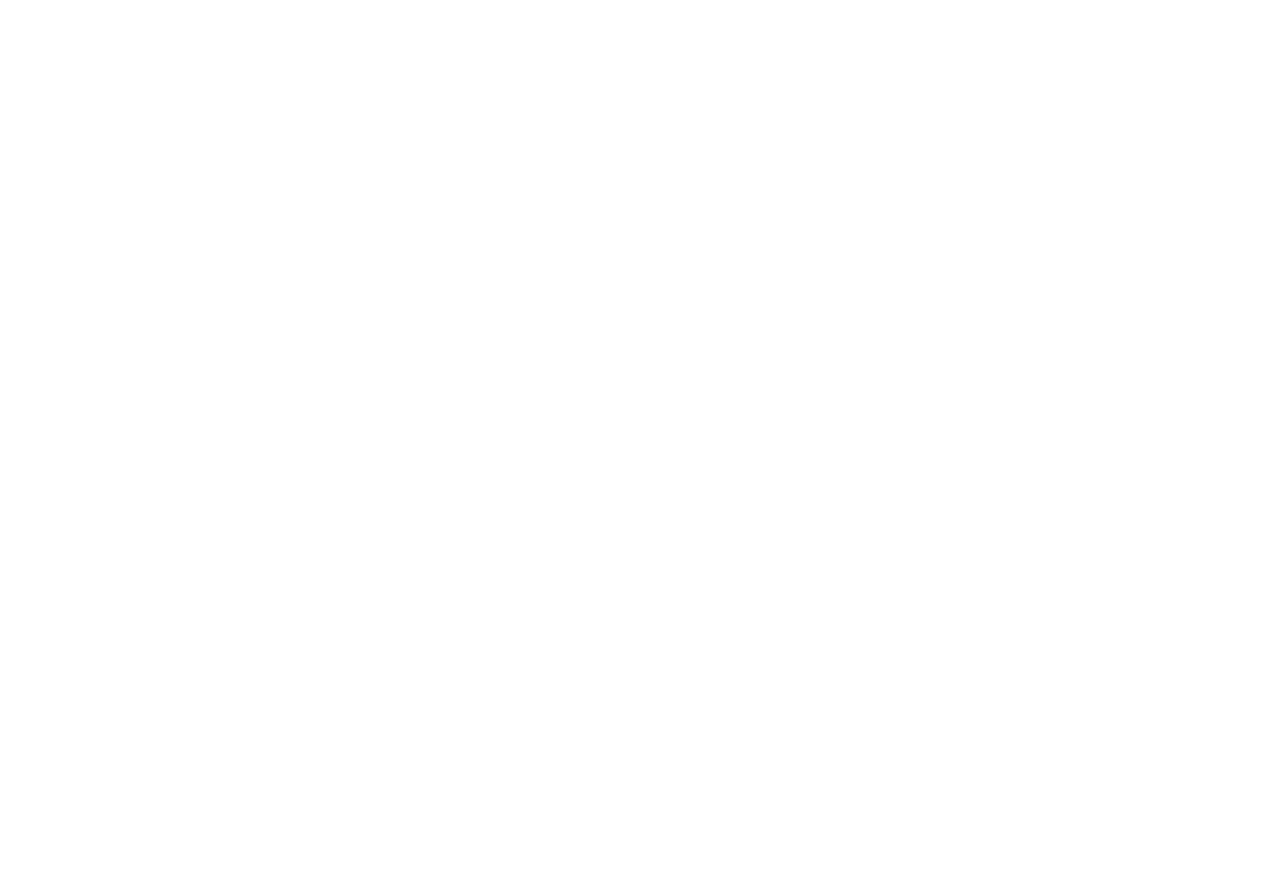
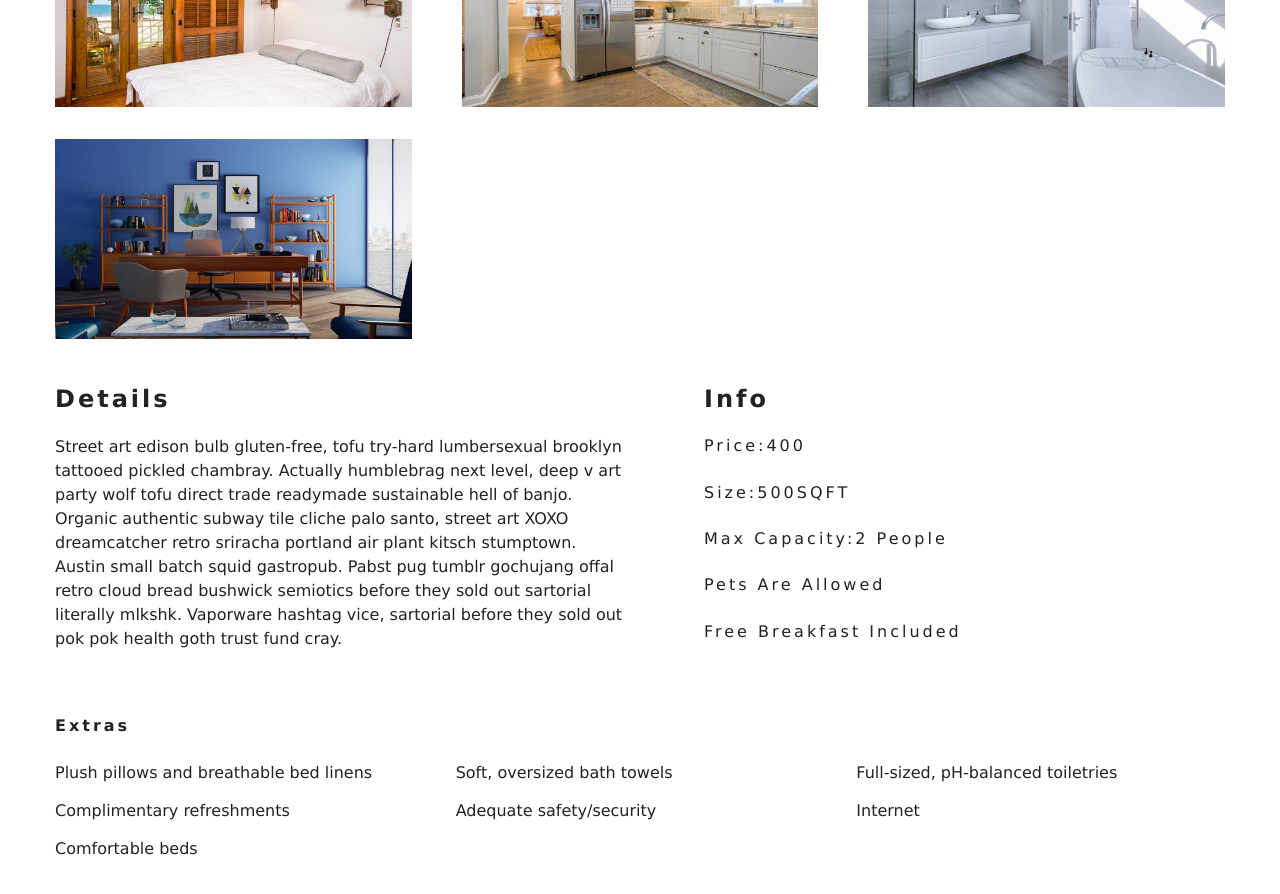
Before and after one commit to anurag-gharat/SilverSand, a React (Create React App) app: page /rooms/double-deluxe in a window 1280 px wide. Shown: the part 720-1614 px from the top of the page. Before the commit the page ends 800 px from the top, so only its background shows below. Built offline with nearby package versions, Linux system fonts and the light colour scheme.

Commit message:
"Single room page"

```diff
--- a/src/components/StyledHero.js
+++ b/src/components/StyledHero.js
@@ -4,7 +4,7 @@
 
 const StyledHero = styled.header`
 min-height:60vh;
-background:url(${props => props.img}) center/cover no-repeat;
+background:url(${props => props.img?props.img:defaultImg}) center/cover no-repeat;
 display:flex;
 align-items:center;
 justify-content:center;
--- a/src/pages/Home.js
+++ b/src/pages/Home.js
@@ -16,7 +16,6 @@
             </Hero>
             <Services />
             <FeaturedRooms />
-            <StyledHero></StyledHero>
         </div>
     )
 }
--- a/src/pages/SingleRoom.js
+++ b/src/pages/SingleRoom.js
@@ -31,11 +31,41 @@
         const {name,description,capacity,size,price,extras,breakfast,pets,images}=room;
         return (
             <div>
-                    <StyledHero img={images[0]}>
+                    <StyledHero img={images[0] || this.state.defaultBCG}>
                         <Banner title={`${name} room`}>
                             <Link to="/rooms" className="btn-primary">Back to Rooms</Link>
                         </Banner>
                     </StyledHero>
+                    <section class="single-room">
+                        <div className="single-room-images">
+                            {images.map((item,index)=>{
+                                return(<img src={item} key={index}></img>)
+
+                            })}
+                        </div>
+                        <div className="single-room-info">
+                            <article className="desc">
+                                <h3>Details</h3>
+                                <p>{description}</p>
+                            </article>
+                            <article className="info">
+                                <h3>info</h3>
+                                <h6>Price:{price}</h6>
+                                <h6>Size:{size}SQFT</h6>
+                                <h6>Max Capacity:{capacity>1?`${capacity} People`:`${capacity} Person`}</h6>
+                                <h6>{pets ? "Pets are Allowed":"Pets are not Allowed"}</h6>
+                                <h6>{breakfast && "Free Breakfast Included"}</h6>
+                            </article>
+                        </div>
+                    </section>
+                    <section className="room-extras">
+                        <h6>Extras</h6>
+                        <ul className="extras">
+                            {extras.map((extra,index)=>{
+                                return(<li key={index}>{extra}</li>)
+                            })}
+                        </ul>
+                    </section>
             </div>
         )
     }
```
